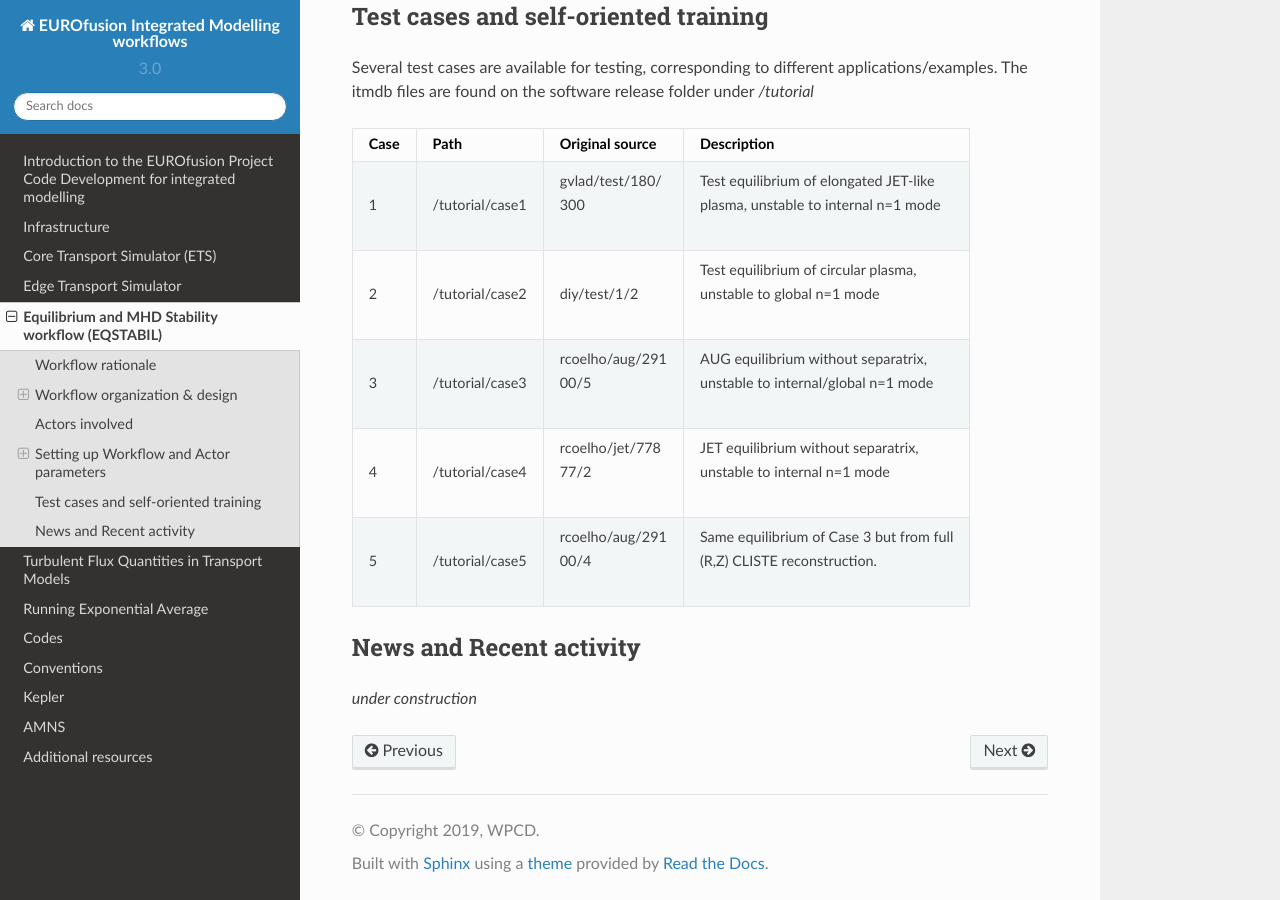
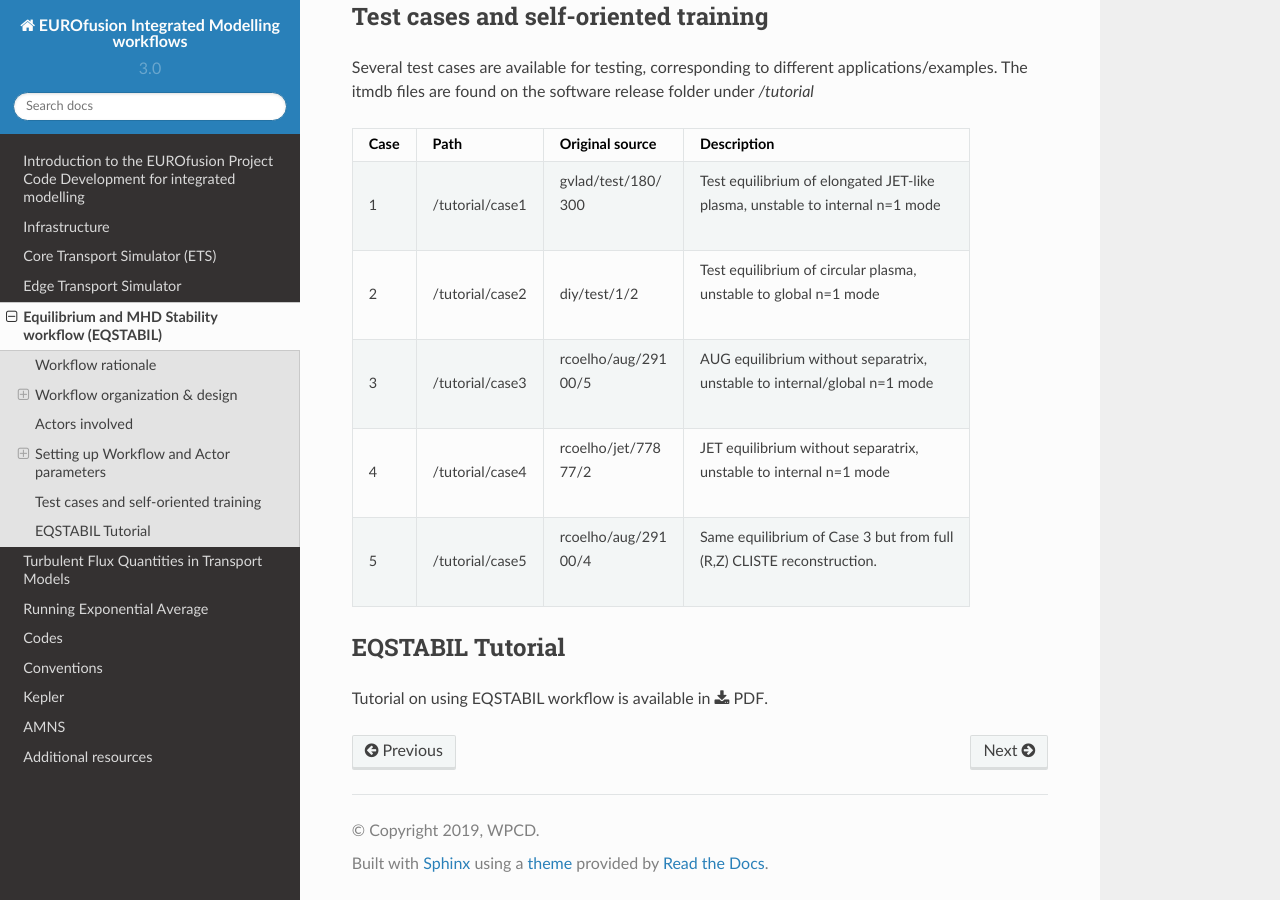
Before and after one commit to WPCD-Workflows/documentation, a Sphinx documentation site: the page built from source/es.rst, in a window 1280 px wide and 900 px high, scrolled down 6806 px. Built offline with Sphinx 7.4.7 and the Read the Docs theme 2.0.0, drawn with Linux system fonts in a browser that asks for light colours.

Commit message:
Add equstabil tutorial in PDF

```diff
--- a/source/es.rst
+++ b/source/es.rst
@@ -401,7 +401,8 @@ folder under */tutorial*
 +-----------------+-----------------+-------------------+-------------------+
 
 
-News and Recent activity
-========================
+EQSTABIL Tutorial
+=================
 
-*under construction*
+Tutorial on using EQSTABIL workflow is available in :download:`PDF
+<static/EQSTABIL_tutorial_20151214.pdf>`.
```
Also changed, not shown: 1 other file.
